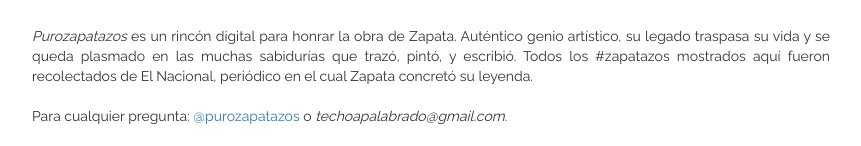
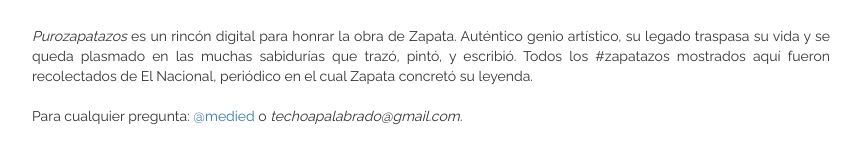
Before and after one commit to eduardomed/purozapatazos, a Flask app: page /acerca/ in a window 1280 px wide. Shown: the part 915-1061 px from the top of the page, without its empty margins (209-1070 px from the left). Before the commit the page ends 1040 px from the top, so only its background shows below. Run offline with Flask 2, Linux system fonts and the light colour scheme; some libraries are stand-ins or nearby versions.

Commit message:
Switch to @medied in /acerca

```diff
--- a/templates/acerca.html
+++ b/templates/acerca.html
@@ -52,7 +52,9 @@
 			<em>Purozapatazos</em> es un rincón digital para honrar la obra de Zapata. Auténtico genio artístico, su legado traspasa su vida y se queda plasmado en las muchas sabidurías que trazó, pintó, y escribió. Todos los #zapatazos mostrados aquí fueron recolectados de El Nacional, periódico en el cual Zapata concretó su leyenda.
 			<br>
 			<br>
-			Para cualquier pregunta: <a href="https://twitter.com/purozapatazos">@purozapatazos</a> o <em>techoapalabrado@gmail.com.</em>
+			Para cualquier pregunta: <a href="https://twitter.com/medied">@medied</a> o <em>techoapalabrado@gmail.com.</em>
+			<br>
+			<br>
 		</div>
 	</div>
     <script>
```
